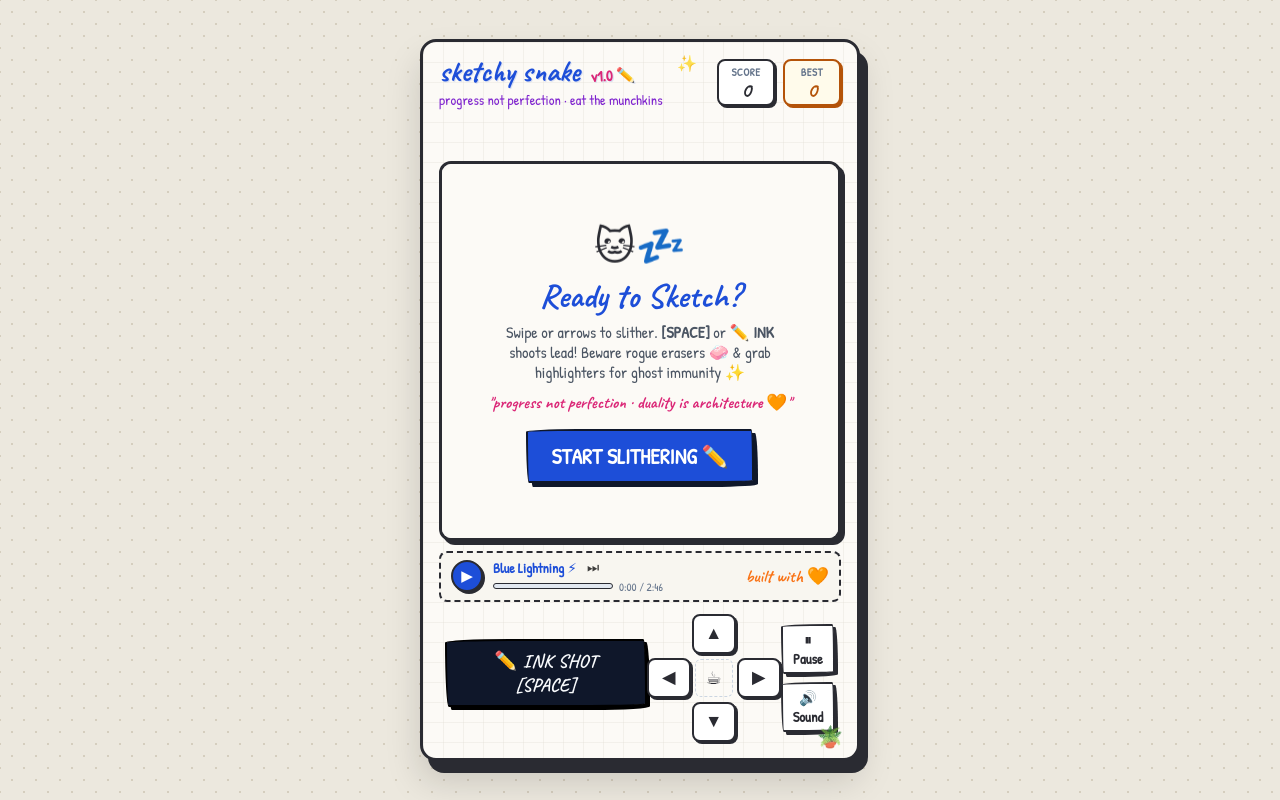
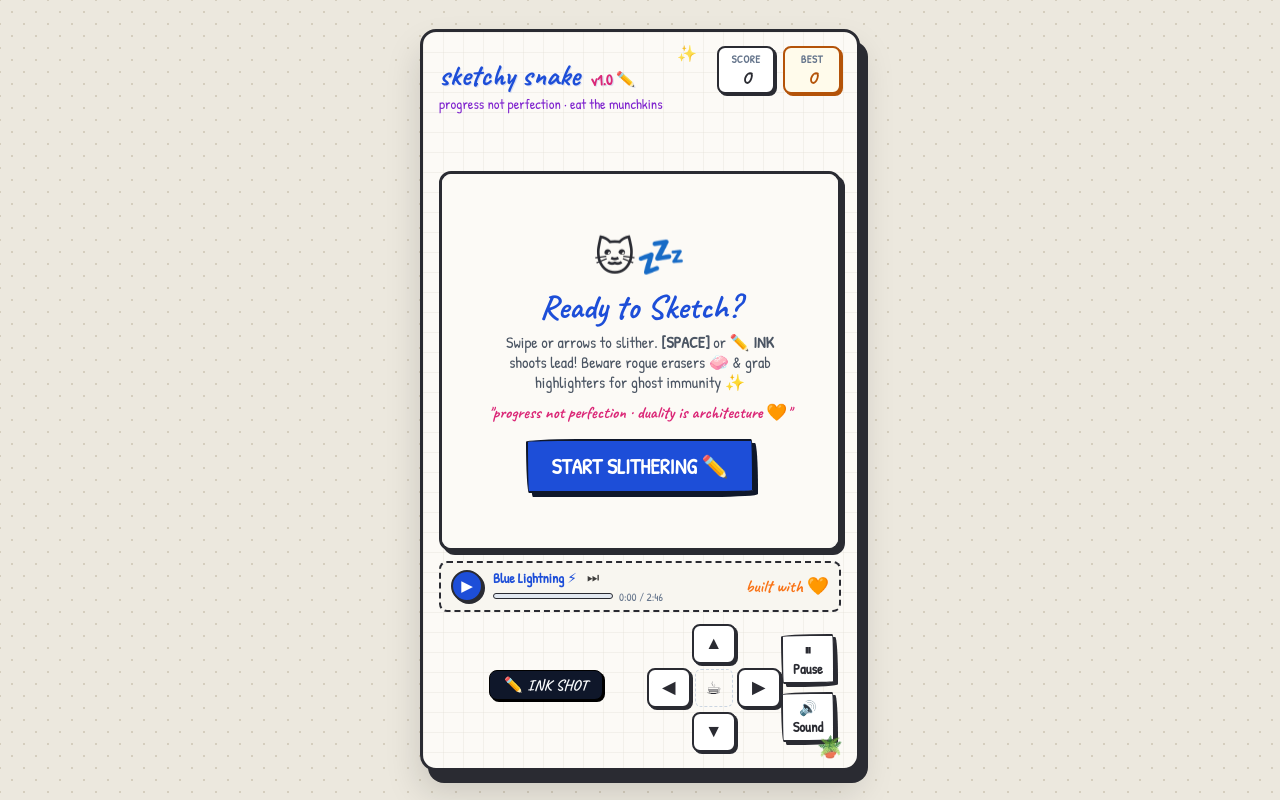
Before and after one commit to aunysillyme/sketchy-snake, a website: page www/index.html in a window 1280 px wide. Drawn offline with Linux system fonts and the light colour scheme.

Commit message:
ui: make ink button compact and position combo popup on right side under scores

```diff
--- a/game.js
+++ b/game.js
@@ -677,10 +677,10 @@
     if (!btn) return;
     if (snake.length <= 3) {
       btn.classList.add('disabled');
-      btn.textContent = '✏️ INK (NEED 4+ SEGMENTS)';
+      btn.textContent = '✏️ INK (need 4+)';
     } else {
       btn.classList.remove('disabled');
-      btn.textContent = `✏️ INK SHOT [SPACE] (${snake.length - 1} left)`;
+      btn.textContent = `✏️ INK (${snake.length - 3})`;
     }
   }
 
--- a/style.css
+++ b/style.css
@@ -97,6 +97,13 @@ body {
   font-size: 0.88rem;
   color: var(--purple-ink);
   margin-top: 1px;
+}
+
+.score-area {
+  display: flex;
+  flex-direction: column;
+  align-items: flex-end;
+  position: relative;
 }
 
 .score-board {
@@ -259,45 +266,48 @@ canvas {
   padding: 4px 10px;
 }
 
-/* --- HUD Status Banner (Outside Canvas) --- */
-.hud-status-banner {
-  display: flex;
-  justify-content: space-between;
-  align-items: center;
-  min-height: 36px;
-  margin-bottom: 6px;
-  padding: 0 4px;
-}
-
+/* --- Combo Badge (Under Scores on Right) --- */
 .combo-badge {
   background: var(--magenta-pink);
   color: #FFF;
-  padding: 3px 12px;
+  padding: 2px 10px;
   border: 2px solid #000;
-  border-radius: 12px;
+  border-radius: 8px;
   font-family: 'Caveat', cursive;
-  font-size: 1.25rem;
+  font-size: 1.05rem;
   font-weight: bold;
   opacity: 0;
-  transform: scale(0.8);
+  transform: scale(0.85);
   transition: all 0.2s cubic-bezier(0.175, 0.885, 0.32, 1.275);
   box-shadow: 2px 2px 0px #000;
   pointer-events: none;
+  margin-top: 4px;
+  align-self: flex-end;
+  white-space: nowrap;
 }
 
 .combo-badge.active {
   opacity: 1;
-  transform: scale(1) rotate(-2deg);
+  transform: scale(1) rotate(-3deg);
+}
+
+/* --- Power-Up Status Banner (Ghost Mode) --- */
+.hud-status-banner {
+  display: flex;
+  justify-content: center;
+  align-items: center;
+  min-height: 26px;
+  margin-bottom: 4px;
 }
 
 .power-badge {
   background: #FACC15;
   color: #1E293B;
-  padding: 3px 12px;
+  padding: 2px 12px;
   border: 2px solid #000;
-  border-radius: 12px;
+  border-radius: 10px;
   font-family: 'Caveat', cursive;
-  font-size: 1.15rem;
+  font-size: 1.1rem;
   font-weight: bold;
   opacity: 0;
   transform: scale(0.8);
@@ -317,34 +327,38 @@ canvas {
   100% { transform: scale(1.05) rotate(-1deg); }
 }
 
+/* --- Compact Ink Shot Action Button --- */
 .action-btn-row {
   display: flex;
   justify-content: center;
-  margin-bottom: 10px;
+  margin-bottom: 6px;
   width: 100%;
 }
 
 .ink-action-btn {
   background: #0F172A;
   color: #F8FAFC;
-  border: 2px solid #000;
-  padding: 8px 20px;
-  font-size: 1.15rem;
+  border: 1.5px solid #000;
+  border-radius: 8px;
+  padding: 4px 14px;
+  font-size: 0.95rem;
   font-family: 'Caveat', cursive;
   font-weight: bold;
-  letter-spacing: 0.03em;
-  box-shadow: 3px 3px 0px #000;
+  letter-spacing: 0.02em;
+  box-shadow: 2px 2px 0px #000;
   transition: all 0.1s ease;
   cursor: pointer;
+  max-width: 170px;
+  white-space: nowrap;
 }
 
 .ink-action-btn:active {
-  transform: translate(2px, 2px);
-  box-shadow: 1px 1px 0px #000;
+  transform: translate(1.5px, 1.5px);
+  box-shadow: 0.5px 0.5px 0px #000;
 }
 
 .ink-action-btn.disabled {
-  opacity: 0.4;
+  opacity: 0.35;
   cursor: not-allowed;
 }
 
--- a/www/game.js
+++ b/www/game.js
@@ -677,10 +677,10 @@
     if (!btn) return;
     if (snake.length <= 3) {
       btn.classList.add('disabled');
-      btn.textContent = '✏️ INK (NEED 4+ SEGMENTS)';
+      btn.textContent = '✏️ INK (need 4+)';
     } else {
       btn.classList.remove('disabled');
-      btn.textContent = `✏️ INK SHOT [SPACE] (${snake.length - 1} left)`;
+      btn.textContent = `✏️ INK (${snake.length - 3})`;
     }
   }
 
--- a/www/index.html
+++ b/www/index.html
@@ -43,6 +43,7 @@
         <h1 class="title">sketchy snake <span class="scribble-tag">v1.0 ✏️</span></h1>
         <p class="subtitle">progress not perfection · eat the munchkins</p>
       </div>
+      <div class="score-area">
         <div class="score-board">
           <div class="score-card current">
             <span class="label">SCORE</span>
@@ -53,11 +54,12 @@
             <span id="best-val" class="value">0</span>
           </div>
         </div>
+        <div id="combo-badge" class="combo-badge">COMBO x2! 🔥</div>
+      </div>
     </header>
 
-    <!-- Top Status Banner (Outside Canvas so nothing is blocked) -->
+    <!-- Top Status Banner for Ghost Power-Up -->
     <div class="hud-status-banner">
-      <div id="combo-badge" class="combo-badge">COMBO x2! 🔥</div>
       <div id="power-badge" class="power-badge">✨ GHOST IMMUNITY 4s</div>
     </div>
 
@@ -98,7 +100,7 @@
     <!-- Mobile Touch Controls & Action Buttons -->
     <div class="touch-controls" id="touch-controls">
       <div class="action-btn-row">
-        <button id="ink-btn" class="sketch-btn ink-action-btn">✏️ INK SHOT [SPACE]</button>
+        <button id="ink-btn" class="sketch-btn ink-action-btn">✏️ INK SHOT</button>
       </div>
       <div class="dpad">
         <button class="dpad-btn up" data-dir="UP" aria-label="Up">▲</button>
--- a/www/style.css
+++ b/www/style.css
@@ -97,6 +97,13 @@ body {
   font-size: 0.88rem;
   color: var(--purple-ink);
   margin-top: 1px;
+}
+
+.score-area {
+  display: flex;
+  flex-direction: column;
+  align-items: flex-end;
+  position: relative;
 }
 
 .score-board {
@@ -259,45 +266,48 @@ canvas {
   padding: 4px 10px;
 }
 
-/* --- HUD Status Banner (Outside Canvas) --- */
-.hud-status-banner {
-  display: flex;
-  justify-content: space-between;
-  align-items: center;
-  min-height: 36px;
-  margin-bottom: 6px;
-  padding: 0 4px;
-}
-
+/* --- Combo Badge (Under Scores on Right) --- */
 .combo-badge {
   background: var(--magenta-pink);
   color: #FFF;
-  padding: 3px 12px;
+  padding: 2px 10px;
   border: 2px solid #000;
-  border-radius: 12px;
+  border-radius: 8px;
   font-family: 'Caveat', cursive;
-  font-size: 1.25rem;
+  font-size: 1.05rem;
   font-weight: bold;
   opacity: 0;
-  transform: scale(0.8);
+  transform: scale(0.85);
   transition: all 0.2s cubic-bezier(0.175, 0.885, 0.32, 1.275);
   box-shadow: 2px 2px 0px #000;
   pointer-events: none;
+  margin-top: 4px;
+  align-self: flex-end;
+  white-space: nowrap;
 }
 
 .combo-badge.active {
   opacity: 1;
-  transform: scale(1) rotate(-2deg);
+  transform: scale(1) rotate(-3deg);
+}
+
+/* --- Power-Up Status Banner (Ghost Mode) --- */
+.hud-status-banner {
+  display: flex;
+  justify-content: center;
+  align-items: center;
+  min-height: 26px;
+  margin-bottom: 4px;
 }
 
 .power-badge {
   background: #FACC15;
   color: #1E293B;
-  padding: 3px 12px;
+  padding: 2px 12px;
   border: 2px solid #000;
-  border-radius: 12px;
+  border-radius: 10px;
   font-family: 'Caveat', cursive;
-  font-size: 1.15rem;
+  font-size: 1.1rem;
   font-weight: bold;
   opacity: 0;
   transform: scale(0.8);
@@ -317,34 +327,38 @@ canvas {
   100% { transform: scale(1.05) rotate(-1deg); }
 }
 
+/* --- Compact Ink Shot Action Button --- */
 .action-btn-row {
   display: flex;
   justify-content: center;
-  margin-bottom: 10px;
+  margin-bottom: 6px;
   width: 100%;
 }
 
 .ink-action-btn {
   background: #0F172A;
   color: #F8FAFC;
-  border: 2px solid #000;
-  padding: 8px 20px;
-  font-size: 1.15rem;
+  border: 1.5px solid #000;
+  border-radius: 8px;
+  padding: 4px 14px;
+  font-size: 0.95rem;
   font-family: 'Caveat', cursive;
   font-weight: bold;
-  letter-spacing: 0.03em;
-  box-shadow: 3px 3px 0px #000;
+  letter-spacing: 0.02em;
+  box-shadow: 2px 2px 0px #000;
   transition: all 0.1s ease;
   cursor: pointer;
+  max-width: 170px;
+  white-space: nowrap;
 }
 
 .ink-action-btn:active {
-  transform: translate(2px, 2px);
-  box-shadow: 1px 1px 0px #000;
+  transform: translate(1.5px, 1.5px);
+  box-shadow: 0.5px 0.5px 0px #000;
 }
 
 .ink-action-btn.disabled {
-  opacity: 0.4;
+  opacity: 0.35;
   cursor: not-allowed;
 }
 
```
Also changed, not shown: index.html (+5 -3 lines). Lines whose indentation alone changed are shown as unchanged.
